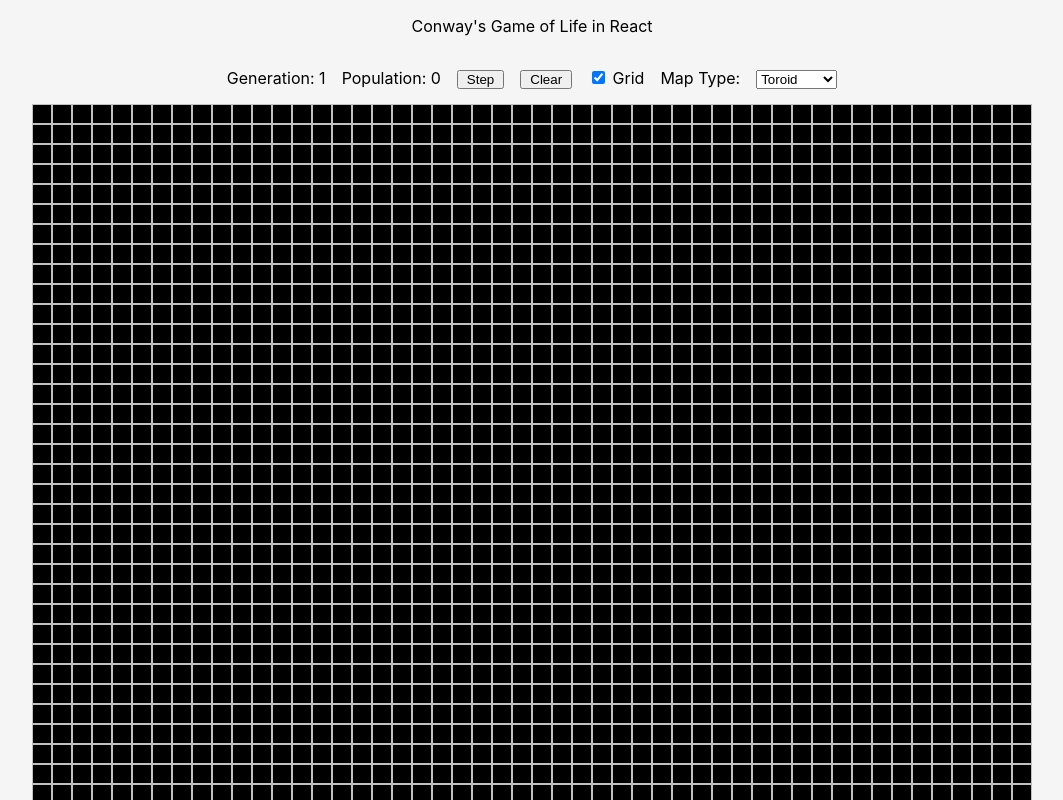
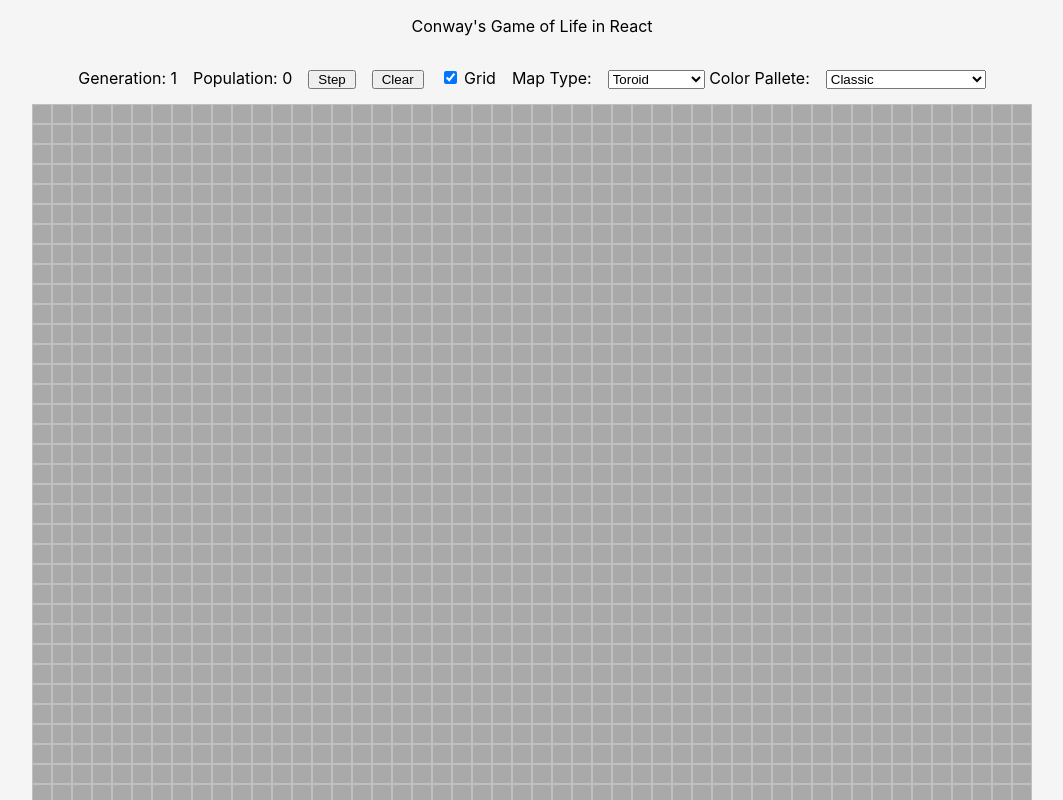
Before and after one commit to CJengineer18/react-game-of-life, a React (Create React App) app: page / in a window 1280 px wide. Shown: the top 800 px of the page, without its empty margins (108-1171 px from the left). Built offline with nearby package versions, Linux system fonts and the light colour scheme.

Commit message:
Add color palletes

```diff
--- a/src/components/Board.tsx
+++ b/src/components/Board.tsx
@@ -44,6 +44,7 @@ export default class Board extends React.Component<BoardProps, BoardState> {
     printCells(wCells: number, hCells: number, size: number) {
         const cells = [];
         const matrix = this.props.boardMatrix;
+        const pallete = this.props.pallete;
 
         let i;
         let j;
@@ -56,7 +57,8 @@ export default class Board extends React.Component<BoardProps, BoardState> {
                         id={`${i}-${j}`}
                         style={{ width: size, height: size }}
                         className={[
-                            "boardCell",
+                            "board-cell",
+                            pallete.getCssClassName(),
                             matrix.getValue(i, j) ? "alive" : "dead",
                             this.props.visibleGrid ? "grid" : "",
                         ].join(" ")}
--- a/src/components/ControlPanel.tsx
+++ b/src/components/ControlPanel.tsx
@@ -18,11 +18,12 @@ export default class ControlPanel extends React.Component<ControlPanelProps, Con
     render() {
         return (
             <div className="control">
+                <div>
                     <p>Generation: {this.props.currentGeneration}</p>
                     <p>Population: {this.props.world.currentPopulation}</p>
                     <button onClick={this.props.stepListener}>Step</button>
                     <button onClick={this.props.clearListener}>Clear</button>
-                <p>
+                    <p style={{ textAlign: "left" }}>
                         <input
                             type="checkbox"
                             onChange={this.props.checkboxListener}
@@ -30,18 +31,36 @@ export default class ControlPanel extends React.Component<ControlPanelProps, Con
                         />{" "}
                         Grid
                     </p>
+                </div>
+                <div>
                     <p>Map Type: </p>
                     <select
-                    onChange={this.props.selectListener}
+                        onChange={this.props.mapSelectListener}
                         value={this.props.world.type}>
-                    {this.props.maps.map((map, index) => {
+                        {this.props.maps.map((map, idx) => {
                             return (
-                            <option key={`map-opt-${index}`} value={map}>
+                                <option key={`map-opt-${idx}`} value={map}>
                                     {map}
                                 </option>
                             );
                         })}
                     </select>
+                    &nbsp;
+                    <p>Color Pallete: </p>
+                    <select
+                        onChange={this.props.colorPalleteSelectListener}
+                        value={this.props.currentPallete.getCssClassName()}>
+                        {this.props.palletes.map((pallete, idx) => {
+                            return (
+                                <option
+                                    key={`pallete-opt-${idx}`}
+                                    value={pallete.getCssClassName()}>
+                                    {pallete.getPalleteName()}
+                                </option>
+                            );
+                        })}
+                    </select>
+                </div>
             </div>
         );
     }
--- a/src/components/Game.tsx
+++ b/src/components/Game.tsx
@@ -12,11 +12,18 @@ import World from "../maps/World";
 import Closed2D from "../maps/worlds/Closed2D";
 import Toroid from "../maps/worlds/Toroid";
 import ControlPanel from "./ControlPanel";
+import ColorPallete from "../util/ColorPallete";
 
 export default class Game extends React.Component<GameProps, GameState> {
     private board = 1000;
     private cell = 20;
     private nCellSide = 0;
+    private maps = ["Toroid", "Closed2D"];
+    private palletes = [
+        new ColorPallete("Classic", "classic"),
+        new ColorPallete("High Contrast", "high-contrast"),
+        new ColorPallete("Negative High Contrast", "negative-high-contrast"),
+    ];
 
     constructor(props: GameProps) {
         super(props);
@@ -25,6 +32,7 @@ export default class Game extends React.Component<GameProps, GameState> {
         this.clearBoard = this.clearBoard.bind(this);
         this.showGrid = this.showGrid.bind(this);
         this.changeMapType = this.changeMapType.bind(this);
+        this.changeColorPallete = this.changeColorPallete.bind(this);
 
         this.nCellSide = Math.round(this.board / this.cell);
         this.state = {
@@ -33,27 +41,29 @@ export default class Game extends React.Component<GameProps, GameState> {
             world: {
                 currentBoard: new Toroid(this.zeroes()),
                 currentPopulation: 0,
-                type: "Toroid",
+                type: this.maps[0],
             },
+            currentPallete: this.palletes[0],
         };
     }
 
     // React functions
 
     render() {
-        const maps = ["Toroid", "Closed2D"];
-
         return (
             <div className="game">
                 <ControlPanel
-                    maps={maps}
+                    maps={this.maps}
                     world={this.state.world}
                     grid={this.state.grid}
                     currentGeneration={this.state.currentGeneration}
                     stepListener={() => this.newGeneration()}
                     clearListener={() => this.clearBoard()}
-                    selectListener={this.changeMapType}
+                    mapSelectListener={this.changeMapType}
+                    colorPalleteSelectListener={this.changeColorPallete}
                     checkboxListener={() => this.showGrid()}
+                    palletes={this.palletes}
+                    currentPallete={this.state.currentPallete}
                 />
                 <Board
                     boardSize={this.board}
@@ -61,6 +71,7 @@ export default class Game extends React.Component<GameProps, GameState> {
                     boardMatrix={this.state.world.currentBoard}
                     cellListener={this.changeCellState}
                     visibleGrid={this.state.grid}
+                    pallete={this.state.currentPallete}
                 />
             </div>
         );
@@ -288,11 +299,11 @@ export default class Game extends React.Component<GameProps, GameState> {
     /**
      * Select listener. Re-creates the game's world with a new map.
      *
-     * @param ev: The select's ChangeEvent.
+     * @param ev The select's ChangeEvent.
      */
     changeMapType(ev: React.ChangeEvent) {
-        const newMap = (ev.target as HTMLSelectElement).selectedOptions[0]
-            .value;
+        const option = (ev.target as HTMLSelectElement).selectedOptions[0];
+        const newMap = option.value;
         const currentMapState = this.state.world.currentBoard.getMatrix();
 
         this.setState({
@@ -303,4 +314,17 @@ export default class Game extends React.Component<GameProps, GameState> {
             },
         });
     }
+
+    /**
+     * Select listener. Changes the board's color pallete.
+     *
+     * @param ev The select's ChangeEvent
+     */
+    changeColorPallete(ev: React.ChangeEvent) {
+        const option = (ev.target as HTMLSelectElement).selectedIndex;
+
+        this.setState({
+            currentPallete: this.palletes[option],
+        });
+    }
 }
--- a/src/styles/Board.scss
+++ b/src/styles/Board.scss
@@ -3,23 +3,55 @@
  * Styles for ../components/Board.tsx
  */
 
+$colorsPallete: (
+    "classic": (
+        "alive": yellow,
+        "dead": darkgray,
+        "grid": silver,
+    ),
+    "high-contrast": (
+        "alive": white,
+        "dead": black,
+        "grid": darkgray,
+    ),
+    "negative-high-contrast": (
+        "alive": black,
+        "dead": white,
+        "grid": silver,
+    ),
+);
+
+@mixin board-colors($className) {
+    &.alive {
+        background-color: map-get(map-get($colorsPallete, $className), "alive");
+    }
+
+    &.dead {
+        background-color: map-get(map-get($colorsPallete, $className), "dead");
+    }
+
+    &.grid {
+        border: 1px solid map-get(map-get($colorsPallete, $className), "grid");
+    }
+}
+
 .board {
     padding-bottom: 1rem;
     margin: auto;
 
-    .boardCell {
+    .board-cell {
         float: left;
 
-        &.grid {
-            border: 1px solid silver;
+        &.classic {
+            @include board-colors("classic");
         }
 
-        &.alive {
-            background-color: white;
+        &.high-contrast {
+            @include board-colors("high-contrast");
         }
 
-        &.dead {
-            background-color: black;
+        &.negative-high-contrast {
+            @include board-colors("negative-high-contrast");
         }
     }
 }
--- a/src/styles/ControlPanel.scss
+++ b/src/styles/ControlPanel.scss
@@ -1,9 +1,19 @@
 .control {
-    display: table;
+    display: flex;
     margin: auto;
 
+    & div {
+        margin: auto;
+        margin-right: 0;
+
+        &:last-child {
+            margin-left: 0;
+            margin-right: auto;
+        }
+    }
+
     & * {
-        display: table-cell;
+        display: inline-block;
 
         &:not(:last-child) {
             padding-right: 1rem;
--- a/src/types/Board.ts
+++ b/src/types/Board.ts
@@ -4,6 +4,7 @@
  */
 
 import World from "../maps/World";
+import ColorPallete from "../util/ColorPallete";
 
 export type BoardProps = {
     className?: string;
@@ -13,6 +14,7 @@ export type BoardProps = {
     boardMatrix: World;
     cellListener: (event: React.MouseEvent) => void;
     visibleGrid: boolean;
+    pallete: ColorPallete;
 };
 
 export type BoardState = {};
--- a/src/types/ControlPanel.ts
+++ b/src/types/ControlPanel.ts
@@ -4,6 +4,7 @@
  */
 
 import { WorldState } from "./Game";
+import ColorPallete from "../util/ColorPallete";
 
 export type ControlPanelProps = {
     className?: string;
@@ -11,8 +12,11 @@ export type ControlPanelProps = {
     world: WorldState;
     grid: boolean;
     currentGeneration: number;
+    currentPallete: ColorPallete;
     maps: string[];
-    selectListener: (ev: React.ChangeEvent) => void;
+    palletes: ColorPallete[];
+    mapSelectListener: (ev: React.ChangeEvent) => void;
+    colorPalleteSelectListener: (ev: React.ChangeEvent) => void;
     checkboxListener: (ev: React.ChangeEvent) => void;
     stepListener: (ev: React.MouseEvent) => void;
     clearListener: (ev: React.MouseEvent) => void;
--- a/src/types/Game.ts
+++ b/src/types/Game.ts
@@ -4,6 +4,7 @@
  */
 
 import World from "../maps/World";
+import ColorPallete from "../util/ColorPallete";
 
 export type GameProps = {
     className?: string;
@@ -12,6 +13,7 @@ export type GameProps = {
 
 export type GameState = {
     currentGeneration: number;
+    currentPallete: ColorPallete;
     grid: boolean;
     world: WorldState;
 };
--- /dev/null
+++ b/src/util/ColorPallete.ts
@@ -0,0 +1,17 @@
+export default class ColorPallete {
+    private palleteName: string;
+    private cssClassName: string;
+
+    constructor(palleteName: string, cssClassName: string) {
+        this.palleteName = palleteName;
+        this.cssClassName = cssClassName;
+    }
+
+    getPalleteName() {
+        return this.palleteName;
+    }
+
+    getCssClassName() {
+        return this.cssClassName;
+    }
+}
```
Lines whose indentation alone changed are shown as unchanged.
